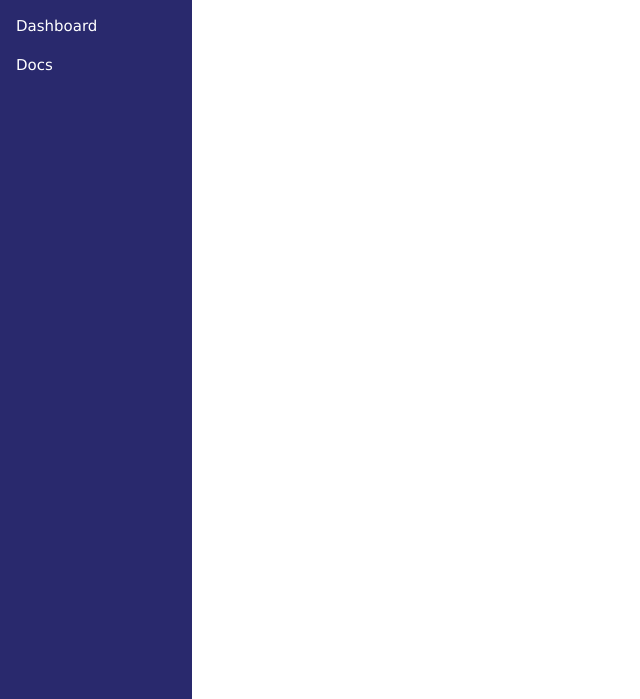
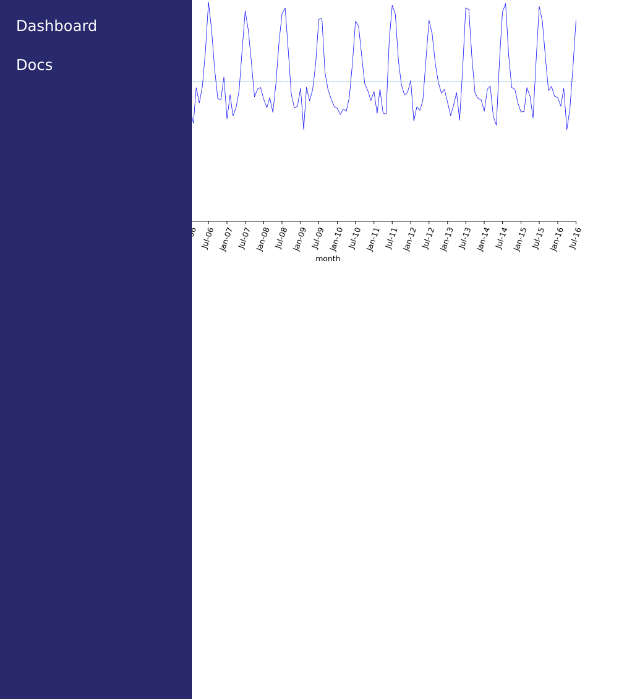
Before and after one commit to MaluMartins/pale-blue-dot-challenge, a plain HTML site: page docs.html in a window 1280 px wide. Shown: the part 101-800 px from the top of the page, without its empty margins (0-640 px from the left). Drawn offline with nearby package versions, Linux system fonts and the light colour scheme.

Commit message:
testing tools and dashboard prototype

```diff
--- a/docs.html
+++ b/docs.html
@@ -17,5 +17,6 @@
     <a href="#" class="w3-bar-item w3-button">Docs</a>
 </div>
 
+<img src="./notebooks/AIRS_CH4_mon_500hpa.png" alt="">
 </body>
 </html>
--- a/index.css
+++ b/index.css
@@ -11,3 +11,8 @@ body {
 h3.w3-bar-item {
     font-weight: 700;
 }
+
+img {
+    width: 50%;
+    height: 50%;
+}
```
Also changed, not shown: notebooks/AIRS_CH4_mon_500hpa.png (added), 1 other file.
